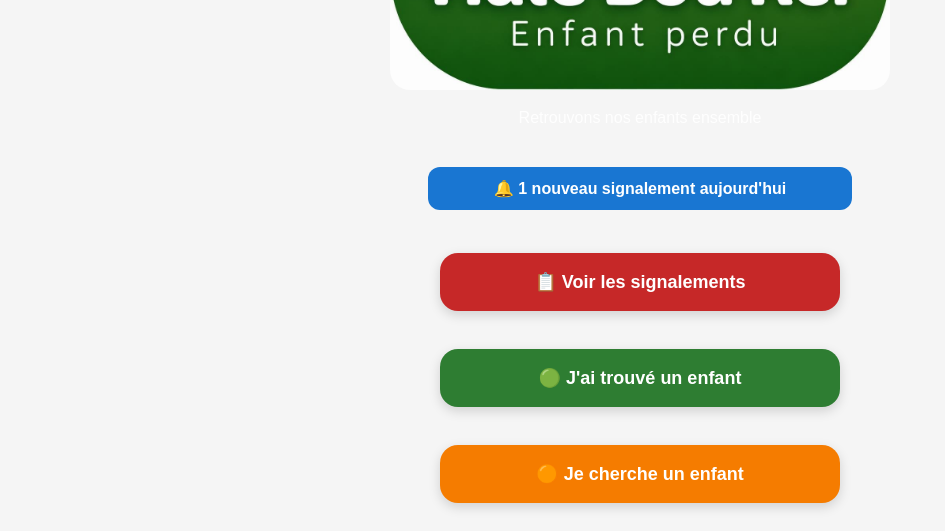
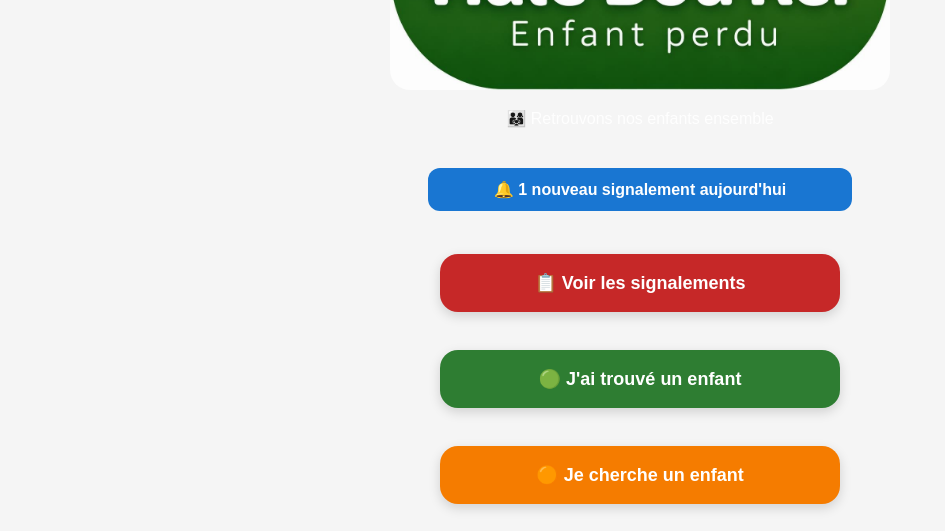
Before and after one commit to symamadou19888-hub/Hale-Bou-Rer, a Flask app: template templates/index.html in a window 1280 px wide. Shown: the part 445-976 px from the top of the page, without its empty margins (0-945 px from the left). Before the commit the page ends 954 px from the top, so only its background shows below. Run offline with Flask 3, Linux system fonts and the light colour scheme; the template is opened without the code that fills it: most values are stand-ins (such as "Sample title", 1, 10 or a date in 2020).

Commit message:
Ajout icone message accueil

```diff
--- a/templates/index.html
+++ b/templates/index.html
@@ -41,7 +41,7 @@
 
 <div class="header">
 <img src="{{ url_for('static', filename='images/logo.png') }}" style="width:100%; max-width:500px; border-radius:20px;">
-<h2 style="margin-bottom:5px;">Retrouvons nos enfants ensemble</h2>
+<h2 style="margin-bottom:5px;">👨‍👩‍👧 Retrouvons nos enfants ensemble</h2>
 </div>
 
 <div class="accueil">
```
